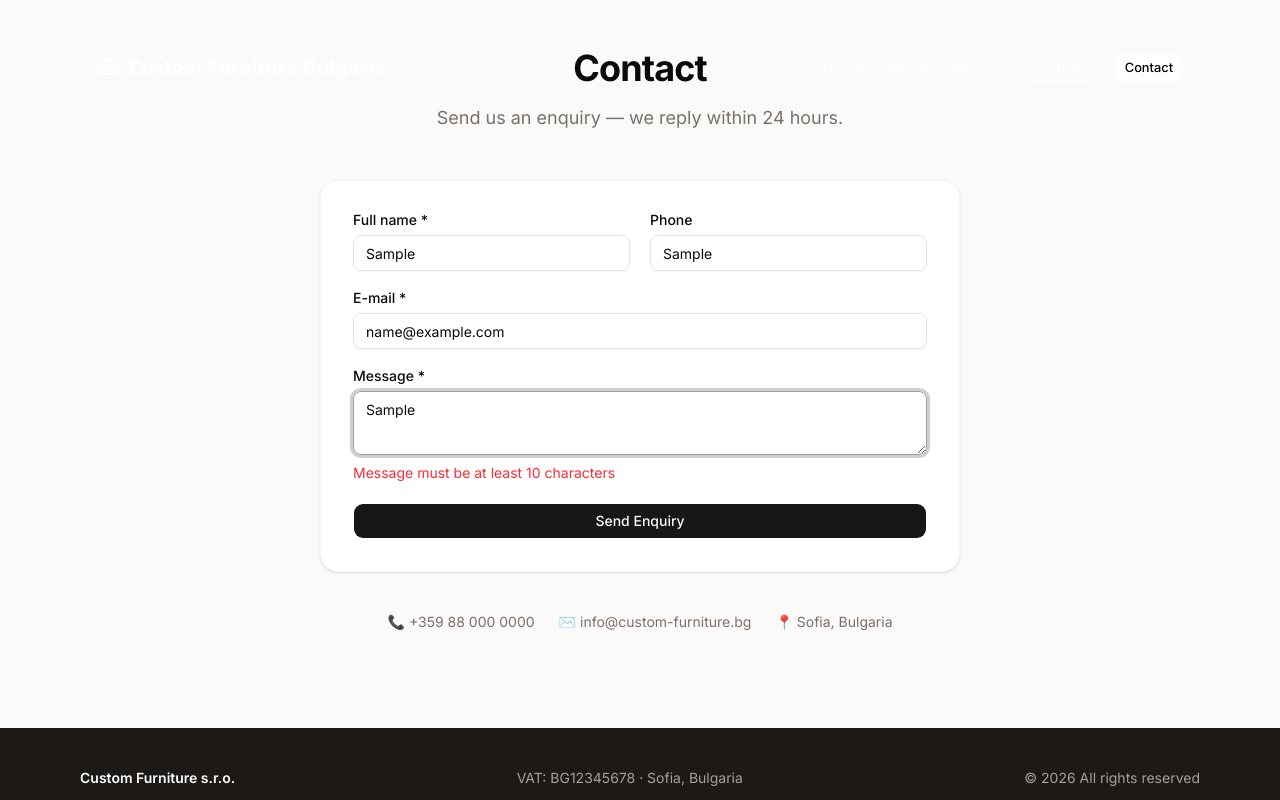
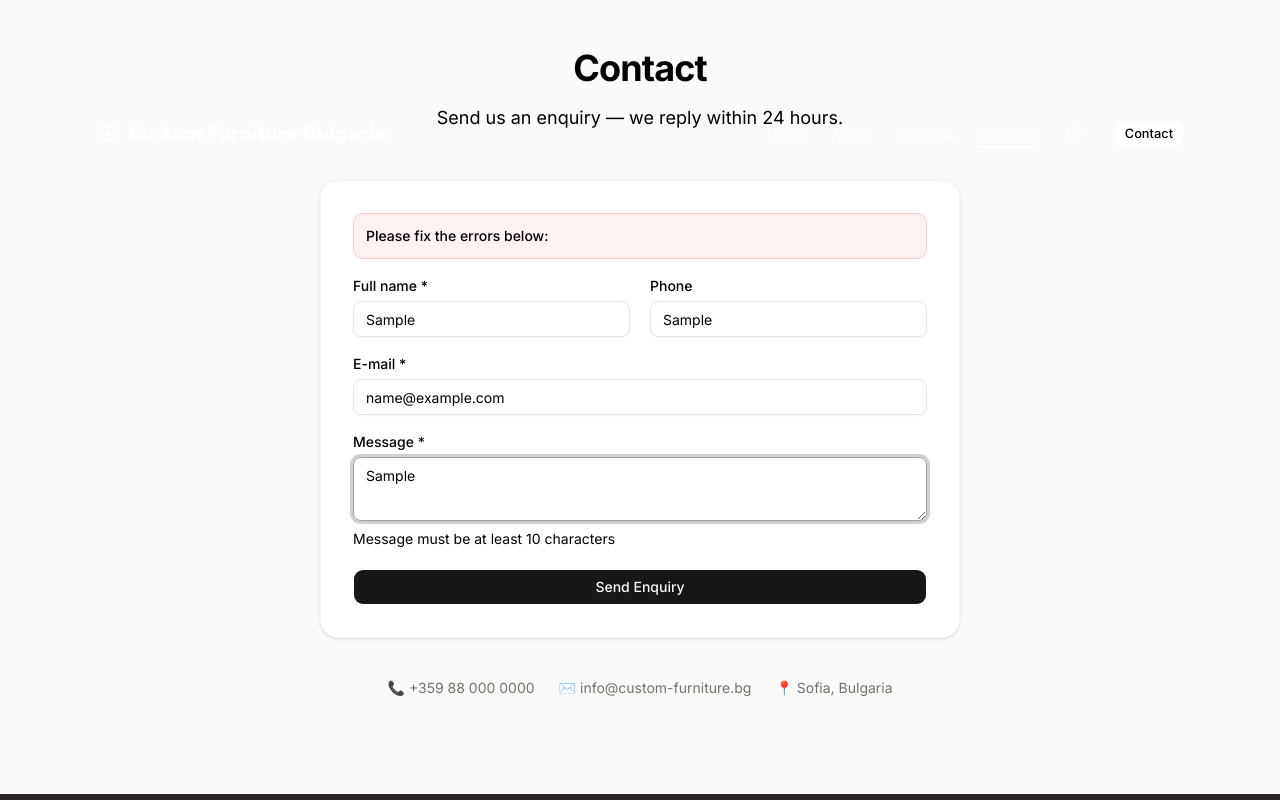
Before and after one commit to PetrikBa/custom-furniture, a Next.js app: page / in a window 1280 px wide. Both pictures are taken after typing "Sample", "Sample", "name@example.com", "Sample" into the empty fields and a click on the button "Send Enquiry". Shown: the part 3430-4230 px from the top of the page. Built offline with nearby package versions, Linux system fonts and the light colour scheme.

Commit message:
progress

```diff
--- a/src/app/globals.css
+++ b/src/app/globals.css
@@ -49,8 +49,10 @@
 }
 
 :root {
-  --background: oklch(1 0 0);
-  --foreground: oklch(0.145 0 0);
+  --background: #ffffff;
+  --foreground: #000000;
+  --primary-color: #000000;
+  --secondary-color: #555555;
   --card: oklch(1 0 0);
   --card-foreground: oklch(0.145 0 0);
   --popover: oklch(1 0 0);
@@ -83,38 +85,119 @@
   --sidebar-ring: oklch(0.708 0 0);
 }
 
+/* Update dark mode styles to only change heading colors */
+:root {
+  --heading-color: #000000;
+}
+
 .dark {
-  --background: oklch(0.145 0 0);
-  --foreground: oklch(0.985 0 0);
-  --card: oklch(0.205 0 0);
-  --card-foreground: oklch(0.985 0 0);
-  --popover: oklch(0.205 0 0);
-  --popover-foreground: oklch(0.985 0 0);
-  --primary: oklch(0.922 0 0);
-  --primary-foreground: oklch(0.205 0 0);
-  --secondary: oklch(0.269 0 0);
-  --secondary-foreground: oklch(0.985 0 0);
-  --muted: oklch(0.269 0 0);
-  --muted-foreground: oklch(0.708 0 0);
-  --accent: oklch(0.269 0 0);
-  --accent-foreground: oklch(0.985 0 0);
-  --destructive: oklch(0.704 0.191 22.216);
-  --border: oklch(1 0 0 / 10%);
-  --input: oklch(1 0 0 / 15%);
-  --ring: oklch(0.556 0 0);
-  --chart-1: oklch(0.87 0 0);
-  --chart-2: oklch(0.556 0 0);
-  --chart-3: oklch(0.439 0 0);
-  --chart-4: oklch(0.371 0 0);
-  --chart-5: oklch(0.269 0 0);
-  --sidebar: oklch(0.205 0 0);
-  --sidebar-foreground: oklch(0.985 0 0);
-  --sidebar-primary: oklch(0.488 0.243 264.376);
-  --sidebar-primary-foreground: oklch(0.985 0 0);
-  --sidebar-accent: oklch(0.269 0 0);
-  --sidebar-accent-foreground: oklch(0.985 0 0);
-  --sidebar-border: oklch(1 0 0 / 10%);
-  --sidebar-ring: oklch(0.556 0 0);
+  --heading-color: #ffffff;
+}
+
+h1, h2, h3, h4, h5, h6, p {
+  color: var(--heading-color);
+  transition: color 0.3s;
+}
+
+footer p,
+footer h1,
+footer h2,
+footer h3,
+footer h4,
+footer h5,
+footer h6 {
+  color: inherit !important;
+}
+
+/* Dark mode styles for form inputs */
+input,
+textarea,
+select {
+  transition: background-color 0.3s, border-color 0.3s, color 0.3s;
+}
+
+.dark input,
+.dark textarea,
+.dark select {
+  background-color: #292524;
+  border-color: #44403c;
+  color: #f5f5f4;
+}
+
+/* Update text and link colors */
+a {
+  color: var(--primary-color);
+  transition: color 0.3s;
+}
+
+a:hover {
+  color: var(--secondary-color);
+}
+
+/* Add dark mode background for elements with specific IDs */
+#about {
+  background-color: var(--background);
+  color: var(--foreground);
+  transition: background-color 0.3s, color 0.3s;
+}
+
+.dark #about {
+  background-color: #1A202C; /* Dark background color */
+  color: #FFFFFF; /* Light text color */
+}
+
+#services {
+  background-color: var(--background);
+  color: var(--foreground);
+  transition: background-color 0.3s, color 0.3s;
+}
+
+.dark #services {
+  background-color: #1A202C; /* Dark background color */
+  color: #FFFFFF; /* Light text color */
+}
+
+/* Add dark mode background for service-card */
+.service-card {
+  background-color: var(--background);
+  transition: background-color 0.3s;
+}
+
+.dark .service-card {
+  background-color: #2D3748; /* Dark gray background color */
+}
+
+/* Add dark mode background for elements with specific IDs */
+#portfolio {
+  background-color: var(--background);
+  color: var(--foreground);
+  transition: background-color 0.3s, color 0.3s;
+}
+
+.dark #portfolio {
+  background-color: #1A202C; /* Dark background color */
+  color: #FFFFFF; /* Light text color */
+}
+
+/* Keep Quality you can trust heading light in dark mode */
+.no-dark-color {
+  color: #FFFFFF !important;
+}
+
+.dark .no-dark-color {
+  color: #FFFFFF !important;
+}
+
+/* Keep footer unchanged in dark mode */
+.no-dark-mode {
+  background-color: #292524 !important;
+  color: #a8a29e !important;
+}
+
+.dark .no-dark-mode,
+.dark .no-dark-mode * {
+  background-color: #292524 !important;
+  color: #a8a29e !important;
 }
 
 @layer base {
--- a/src/components/About.tsx
+++ b/src/components/About.tsx
@@ -21,8 +21,8 @@ export default function About() {
               We are a family business in crafting bespoke furniture. Every project is a challenge
               to create something unique that fits perfectly into your apartment.
             </p>
-            <p className="text-stone-600 text-lg leading-relaxed">
-              <span className="font-semibold text-stone-900">Delivered and installed in record time.</span> We use quality materials, pay attention to
+            <p className="text-stone-600 dark:text-stone-300 text-lg leading-relaxed">
+              <span className="font-semibold text-stone-900 dark:text-white">Delivered and installed in record time.</span> We use quality materials, pay attention to
               detail, and guarantee the satisfaction of every customer.
             </p>
           </motion.div>
@@ -32,7 +32,7 @@ export default function About() {
             whileInView={{ opacity: 1, x: 0 }}
             viewport={{ once: true }}
             transition={{ duration: 0.7 }}
-            className="relative aspect-[4/3] rounded-2xl overflow-hidden bg-stone-100"
+            className="relative aspect-4/3 rounded-2xl overflow-hidden bg-stone-100"
           >
             <Image
               src={`${process.env.NEXT_PUBLIC_BASE_PATH ?? ""}/workshop.jpg`}
--- a/src/components/Contact.tsx
+++ b/src/components/Contact.tsx
@@ -11,10 +11,10 @@ import { Textarea } from "@/components/ui/textarea";
 import { Label } from "@/components/ui/label";
 
 const schema = z.object({
-  name: z.string().min(2, "Please enter your name"),
-  email: z.string().email("Invalid e-mail"),
-  phone: z.string().optional(),
-  message: z.string().min(10, "Message must be at least 10 characters"),
+  name: z.string().min(1, "Name is required").min(2, "Name must be at least 2 characters"),
+  email: z.string().min(1, "Email is required").email("Invalid e-mail"),
+  phone: z.string().optional().or(z.literal("")),
+  message: z.string().min(1, "Message is required").min(10, "Message must be at least 10 characters"),
 });
 
 type FormData = z.infer<typeof schema>;
@@ -32,7 +32,7 @@ export default function Contact() {
   const onSubmit = async (data: FormData) => {
     setStatus("loading");
     try {
-      const res = await fetch("https://formspree.io/f/YOUR_FORM_ID", {
+      const res = await fetch("https://formspree.io/f/maqvrwre", {
         method: "POST",
         headers: { "Content-Type": "application/json", Accept: "application/json" },
         body: JSON.stringify(data),
@@ -46,7 +46,7 @@ export default function Contact() {
   };
 
   return (
-    <section id="contact" className="py-24 bg-stone-50">
+    <section id="contact" className="py-24 bg-stone-50 dark:bg-stone-900">
       <div className="mx-auto max-w-2xl px-4">
         <motion.div
           initial={{ opacity: 0, y: 24 }}
@@ -55,8 +55,8 @@ export default function Contact() {
           transition={{ duration: 0.6 }}
           className="mb-12 text-center"
         >
-          <h2 className="text-3xl font-bold tracking-tight sm:text-4xl">Contact</h2>
-          <p className="mt-4 text-stone-500 text-lg">
+          <h2 className="text-3xl font-bold tracking-tight sm:text-4xl dark:text-white">Contact</h2>
+          <p className="mt-4 text-stone-500 dark:text-stone-400 text-lg">
             Send us an enquiry — we reply within 24 hours.
           </p>
         </motion.div>
@@ -67,36 +67,63 @@ export default function Contact() {
           viewport={{ once: true }}
           transition={{ duration: 0.6, delay: 0.15 }}
           onSubmit={handleSubmit(onSubmit)}
-          className="space-y-5 bg-white rounded-2xl p-8 shadow-sm border border-stone-100"
+          noValidate
+          className="space-y-5 bg-white dark:bg-stone-800 rounded-2xl p-8 shadow-sm border border-stone-100 dark:border-stone-700"
         >
+          {Object.keys(errors).length > 0 && (
+            <div className="p-3 bg-red-50 dark:bg-red-900/20 border border-red-200 dark:border-red-800 rounded-lg">
+              <p className="text-red-800 dark:text-red-300 text-sm font-medium">Please fix the errors below:</p>
+            </div>
+          )}
+
           <div className="grid gap-5 sm:grid-cols-2">
             <div className="space-y-2">
-              <Label htmlFor="name">Full name *</Label>
-              <Input id="name" placeholder="John Smith" {...register("name")} />
-              {errors.name && <p className="text-red-500 text-sm">{errors.name.message}</p>}
+              <Label htmlFor="name" className="dark:text-white">Full name *</Label>
+              <Input
+                id="name"
+                placeholder="John Smith"
+                className="dark:bg-stone-700 dark:border-stone-600 dark:text-white dark:placeholder:text-stone-400"
+                {...register("name")}
+                aria-invalid={errors.name ? "true" : "false"}
+              />
+              {errors.name && <p className="text-red-600 dark:text-red-400 text-sm">{errors.name.message}</p>}
             </div>
 
             <div className="space-y-2">
-              <Label htmlFor="phone">Phone</Label>
-              <Input id="phone" placeholder="+359 88 000 0000" {...register("phone")} />
+              <Label htmlFor="phone" className="dark:text-white">Phone</Label>
+              <Input
+                id="phone"
+                placeholder="+359 88 000 0000"
+                className="dark:bg-stone-700 dark:border-stone-600 dark:text-white dark:placeholder:text-stone-400"
+                {...register("phone")}
+              />
             </div>
           </div>
 
           <div className="space-y-2">
-            <Label htmlFor="email">E-mail *</Label>
-            <Input id="email" type="email" placeholder="john@email.com" {...register("email")} />
-            {errors.email && <p className="text-red-500 text-sm">{errors.email.message}</p>}
+            <Label htmlFor="email" className="dark:text-white">E-mail *</Label>
+            <Input
+              id="email"
+              type="email"
+              placeholder="john@email.com"
+              className="dark:bg-stone-700 dark:border-stone-600 dark:text-white dark:placeholder:text-stone-400"
+              {...register("email")}
+              aria-invalid={errors.email ? "true" : "false"}
+            />
+            {errors.email && <p className="text-red-600 dark:text-red-400 text-sm">{errors.email.message}</p>}
           </div>
 
           <div className="space-y-2">
-            <Label htmlFor="message">Message *</Label>
+            <Label htmlFor="message" className="dark:text-white">Message *</Label>
             <Textarea
               id="message"
               rows={5}
               placeholder="Describe your requirements..."
+              className="dark:bg-stone-700 dark:border-stone-600 dark:text-white dark:placeholder:text-stone-400"
               {...register("message")}
+              aria-invalid={errors.message ? "true" : "false"}
             />
-            {errors.message && <p className="text-red-500 text-sm">{errors.message.message}</p>}
+            {errors.message && <p className="text-red-600 dark:text-red-400 text-sm">{errors.message.message}</p>}
           </div>
 
           <Button
@@ -121,7 +148,7 @@ export default function Contact() {
         </motion.form>
 
         {/* Kontaktné údaje */}
-        <div className="mt-10 flex flex-col sm:flex-row gap-6 justify-center text-center text-stone-500 text-sm">
+        <div className="mt-10 flex flex-col sm:flex-row gap-6 justify-center text-center text-stone-500 dark:text-stone-400 text-sm">
           <span>📞 +359 88 000 0000</span>
           <span>✉️ info@custom-furniture.bg</span>
           <span>📍 Sofia, Bulgaria</span>
--- a/src/components/Footer.tsx
+++ b/src/components/Footer.tsx
@@ -1,6 +1,6 @@
 export default function Footer() {
   return (
-    <footer className="bg-stone-900 text-stone-400 py-10">
+    <footer className="bg-stone-900 text-stone-400 py-10 no-dark-mode">
       <div className="mx-auto max-w-6xl px-4 flex flex-col sm:flex-row items-center justify-between gap-4 text-sm">
         <p className="font-semibold text-white">Custom Furniture s.r.o.</p>
         <p>VAT: BG12345678 · Sofia, Bulgaria</p>
--- a/src/components/Hero.tsx
+++ b/src/components/Hero.tsx
@@ -42,7 +42,7 @@ export default function Hero() {
             initial={{ opacity: 0, y: 30 }}
             animate={{ opacity: 1, y: 0 }}
             transition={{ duration: 0.8 }}
-            className={`${nunito.className} w-[50vw] mb-4 font-black tracking-tight leading-tight max-w-xl`}
+            className={`${nunito.className} w-[50vw] mb-4 font-black tracking-tight leading-tight max-w-xl no-dark-color`}
             style={{ fontSize: "clamp(1.75rem, 5vmin, 4.5rem)" }}
           >
             Custom furniture designs created and installed
@@ -52,7 +52,7 @@ export default function Hero() {
             initial={{ opacity: 0, y: 30 }}
             animate={{ opacity: 1, y: 0 }}
             transition={{ duration: 0.8, delay: 0.2 }}
-            className="mb-8 max-w-lg text-sm text-white/80 sm:text-base"
+            className="mb-8 max-w-lg text-sm text-white/80 sm:text-base no-dark-color"
           >
             Custom furniture tailored to your space. We handle everything from design to professional installation, ensuring premium quality and a seamless fit for your perfect home.
           </motion.p>
--- a/src/components/Navbar.tsx
+++ b/src/components/Navbar.tsx
@@ -2,7 +2,7 @@
 
 import { useState, useEffect } from "react";
 import { Button } from "@/components/ui/button";
-import { Sofa, Menu, X } from "lucide-react";
+import { Sofa, Menu, X, Moon } from "lucide-react";
 import { Nunito } from "next/font/google";
 
 const nunito = Nunito({ subsets: ["latin"], weight: ["900"] });
@@ -18,6 +18,7 @@ export default function Navbar() {
   const [scrolled, setScrolled] = useState(false);
   const [active, setActive] = useState("#home");
   const [menuOpen, setMenuOpen] = useState(false);
+  const [darkMode, setDarkMode] = useState(false);
 
   const closeMenu = () => setMenuOpen(false);
 
@@ -44,16 +45,57 @@ export default function Navbar() {
     closeMenu();
   };
 
+  const toggleDarkMode = () => {
+    setDarkMode(!darkMode);
+    document.documentElement.classList.toggle("dark", !darkMode);
+  };
+
+  const headerClass = `fixed py-2 top-0 left-0 right-0 z-50 transition-all duration-25 ${
+    scrolled || menuOpen
+      ? darkMode
+        ? "bg-stone-900 text-white"
+        : "bg-white/100 backdrop-blur shadow-sm"
+      : darkMode
+      ? "bg-stone-800 text-white"
+      : "bg-transparent dark:bg-stone-900"
+  }`;
+
+  const linkClass = (href: string) => `text-sm font-medium transition-colors cursor-pointer relative ${
+    scrolled
+      ? darkMode
+        ? "text-white hover:text-gray-300"
+        : "text-stone-600 hover:text-stone-900"
+      : darkMode
+      ? "text-gray-300 hover:text-white"
+      : "text-white/80 hover:text-white"
+  } ${
+    active === href
+      ? `after:absolute after:bottom-[-4px] after:left-0 after:w-full after:h-0.5 ${
+          scrolled
+            ? darkMode
+              ? "after:bg-white"
+              : "after:bg-stone-900"
+            : darkMode
+            ? "after:bg-white"
+            : "after:bg-white"
+        }`
+      : ""
+  }`;
+
   return (
-    <header
-      className={`fixed py-2 top-0 left-0 right-0 z-50 transition-all duration-25 ${
-        scrolled || menuOpen ? "bg-white/100 backdrop-blur shadow-sm" : "bg-transparent"
-      }`}
-    >
+    <header className={headerClass}>
       <div className="mx-auto max-w-6xl px-8 h-16 flex items-center justify-between gap-4 flex-nowrap">
         <span
           onClick={() => window.scrollTo({ top: 0, behavior: "smooth" })}
-          className={`${nunito.className} flex items-center gap-2 text-xl cursor-pointer whitespace-nowrap shrink-0 ${scrolled || menuOpen ? "text-stone-900" : "text-white"}`}
+          className={`${nunito.className} flex items-center gap-2 text-xl cursor-pointer whitespace-nowrap shrink-0 ${
+            scrolled || menuOpen
+              ? darkMode
+                ? "text-white"
+                : "text-stone-900"
+              : darkMode
+              ? "text-white"
+              : "text-white"
+          }`}
         >
           <Sofa className="w-6 h-6" />
           Custom Furniture Bulgaria
@@ -64,25 +106,36 @@ export default function Navbar() {
             <button
               key={link.href}
               onClick={() => scrollTo(link.href)}
-                className={`text-sm font-medium transition-colors cursor-pointer relative ${
-                  scrolled ? "text-stone-600 hover:text-stone-900" : "text-white/80 hover:text-white"
-                } ${
-                  active === link.href
-                    ? `after:absolute after:bottom-[-4px] after:left-0 after:w-full after:h-0.5 ${scrolled ? "after:bg-stone-900" : "after:bg-white"}`
-                    : ""
-                }`}
+              className={linkClass(link.href)}
             >
               {link.label}
             </button>
           ))}
+          <Button
+            size="icon"
+            onClick={toggleDarkMode}
+            variant="ghost"
+            className={`cursor-pointer rounded-full ${
+              darkMode ? "text-white hover:bg-white/10" : scrolled ? "text-stone-700 hover:bg-stone-100" : "text-white hover:bg-white/15"
+            }`}
+            aria-label="Toggle Dark Mode"
+          >
+            <Moon className="w-5 h-5" />
+          </Button>
           <Button
             size="sm"
             onClick={() => scrollTo("#contact")}
             className={`cursor-pointer transition-all ${
               active === "#contact"
                 ? scrolled
-                    ? "bg-stone-900 text-white hover:bg-stone-800"
+                  ? darkMode
+                    ? "bg-white text-black hover:bg-gray-300"
+                    : "bg-stone-900 text-white hover:bg-stone-800"
+                  : darkMode
+                  ? "bg-white text-black ring-2 ring-white"
                   : "bg-white text-black ring-2 ring-white"
+                : darkMode
+                ? "bg-gray-800 text-white hover:bg-gray-700"
                 : "bg-white text-black hover:bg-white/90"
             }`}
           >
@@ -92,7 +145,15 @@ export default function Navbar() {
 
         {/* Hamburger button */}
         <button
-          className={`md:hidden p-2 rounded-md transition-colors ${scrolled || menuOpen ? "text-stone-900" : "text-white"}`}
+          className={`md:hidden p-2 rounded-md transition-colors ${
+            scrolled || menuOpen
+              ? darkMode
+                ? "text-white"
+                : "text-stone-900"
+              : darkMode
+              ? "text-white"
+              : "text-white"
+          }`}
           onClick={() => setMenuOpen((o) => !o)}
           aria-label="Toggle menu"
         >
@@ -102,19 +163,51 @@ export default function Navbar() {
 
       {/* Mobile menu */}
       {menuOpen && (
-        <div className="md:hidden bg-white/95 backdrop-blur border-t border-stone-100 px-8 py-4 flex flex-col gap-4">
+        <div className={`md:hidden px-8 py-4 flex flex-col gap-4 border-t transition-colors ${
+          darkMode
+            ? "bg-stone-900 text-white border-stone-700"
+            : "bg-white/95 text-stone-600 border-stone-100"
+        }`}>
           {links.map((link) => (
             <button
               key={link.href}
               onClick={() => scrollTo(link.href)}
               className={`text-left text-sm font-medium py-1 transition-colors cursor-pointer ${
-                active === link.href ? "text-stone-900 font-bold" : "text-stone-600 hover:text-stone-900"
+                active === link.href
+                  ? darkMode
+                    ? "text-white font-bold"
+                    : "text-stone-900 font-bold"
+                  : darkMode
+                  ? "text-gray-300 hover:text-white"
+                  : "text-stone-600 hover:text-stone-900"
               }`}
             >
               {link.label}
             </button>
           ))}
-          <Button size="sm" onClick={() => scrollTo("#contact")} className="self-start bg-stone-900 text-white hover:bg-stone-800 cursor-pointer">
+          <Button
+            size="sm"
+            variant="ghost"
+            onClick={toggleDarkMode}
+            className={`self-start cursor-pointer ${darkMode ? "text-white hover:bg-white/10" : "text-stone-700 hover:bg-stone-100"}`}
+            aria-label="Toggle Dark Mode"
+          >
+            <Moon className="w-4 h-4 mr-2" />
+            Dark mode
+          </Button>
+          <Button
+            size="sm"
+            onClick={() => scrollTo("#contact")}
+            className={`self-start cursor-pointer transition-all ${
+              active === "#contact"
+                ? darkMode
+                  ? "bg-white text-black hover:bg-gray-300"
+                  : "bg-stone-900 text-white hover:bg-stone-800"
+                : darkMode
+                ? "bg-gray-800 text-white hover:bg-gray-700"
+                : "bg-stone-900 text-white hover:bg-stone-800"
+            }`}
+          >
             Contact
           </Button>
         </div>
--- a/src/components/Services.tsx
+++ b/src/components/Services.tsx
@@ -48,7 +48,7 @@ export default function Services() {
               whileInView={{ opacity: 1, y: 0 }}
               viewport={{ once: true }}
               transition={{ duration: 0.6, delay: i * 0.15 }}
-              className="rounded-2xl bg-white p-5 shadow-sm border border-stone-100 flex flex-col items-center text-center"
+              className="service-card rounded-2xl bg-white p-5 shadow-sm border border-stone-100 flex flex-col items-center text-center"
             >
               <span className="text-4xl mb-3">{service.icon}</span>
               <h3 className="text-lg font-semibold mb-2">{service.title}</h3>
--- a/src/components/WhyUs.tsx
+++ b/src/components/WhyUs.tsx
@@ -12,7 +12,7 @@ const reasons = [
 
 export default function WhyUs() {
   return (
-    <section className="py-24 bg-stone-900 text-white">
+    <section id="why-us" className="py-24 bg-stone-900 text-white">
       <div className="mx-auto max-w-6xl px-4 text-center">
         <motion.div
           initial={{ opacity: 0, y: 24 }}
@@ -24,7 +24,7 @@ export default function WhyUs() {
           <Badge variant="outline" className="text-white border-white/30 mb-4">
             Why Us
           </Badge>
-          <h2 className="text-3xl font-bold tracking-tight sm:text-4xl">
+          <h2 className="text-3xl font-bold tracking-tight sm:text-4xl no-dark-color">
             Quality you can trust
           </h2>
         </motion.div>
```
Also changed, not shown: 1 other file (tests, documents, lock files or other folders). Lines whose indentation alone changed are shown as unchanged.
